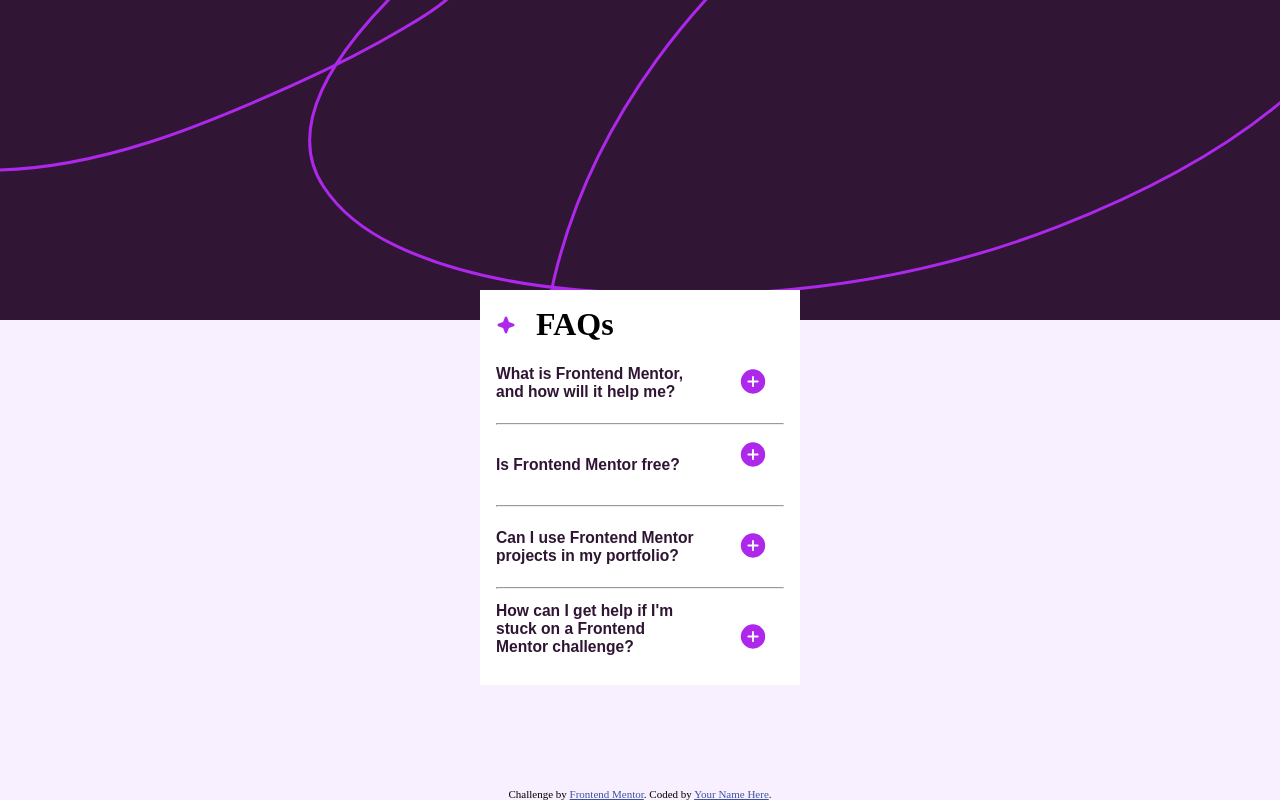
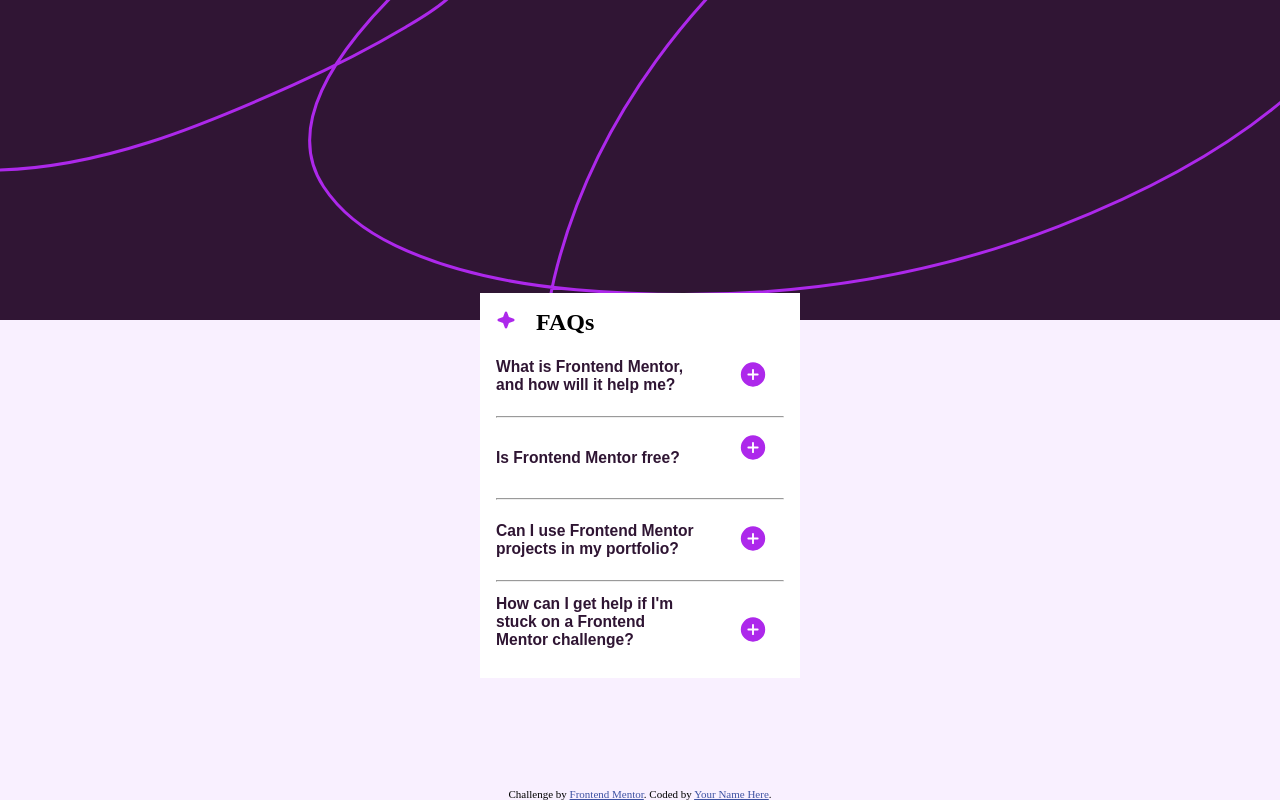
Before and after one commit to muhamed453/Frontend-4th-FAQ, a plain HTML site: page index.html in a window 1280 px wide. Drawn offline with Linux system fonts and the light colour scheme.

Commit message:
Add files via upload

```diff
--- a/index.html
+++ b/index.html
@@ -19,9 +19,9 @@
 <main id="main-part">
  <div id="main-div">
      <img src="icon-star.svg" id="star" alt="plus icon"/>
-     <h1 id="heading-1">
+     <h2 id="heading-1">
      FAQs
-     </h1>
+     </h2>
      <div  class="drop1"  onclick="Aminus()" >
      <button class="minus">
       <h3 id="heading-41" class="h4">
```
